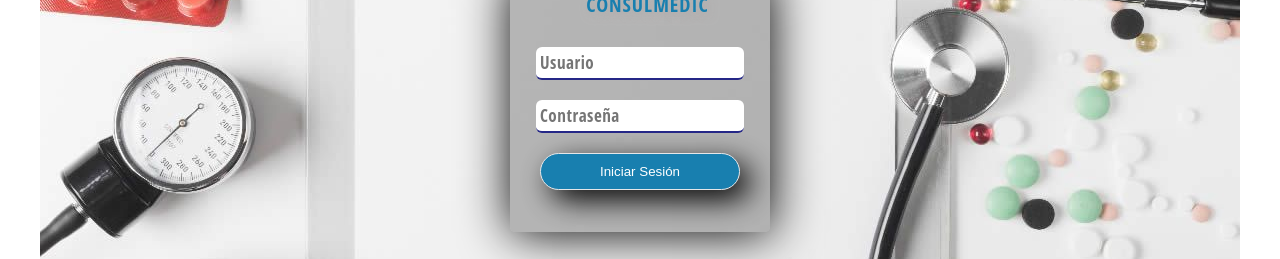
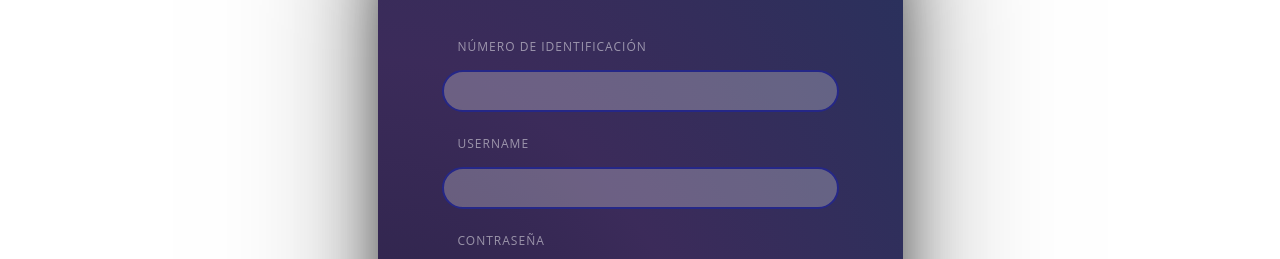
Before and after one commit to lauraC4MP0/4a-docs-componente-web, a Vue app in the folder consulmedic_fe/: page /user/signUp in a window 1280 px wide. Before the commit this address led to /user/logIn. Shown: the part 389-648 px from the top of the page. Built offline with nearby package versions, Linux system fonts and the light colour scheme; what @vue/apollo-option would draw is missing.

Commit message:
corrección componentes signup y newpatient

```diff
--- a/consulmedic_fe/src/App.vue
+++ b/consulmedic_fe/src/App.vue
@@ -73,11 +73,14 @@ export default {
       is_auth: false,
     };
   },
+  created: function () {
+    this.verifyAuth();
+  },
   components: {},
   methods: {
     verifyAuth: function () {
-      if (this.is_auth == false) {
-        this.$router.push({ name: "logIn" });
+      /*if (this.is_auth == false) {
+        this.$router.push({ name: "logIn" });*/
       }
     },
     loadLogIn: function () {
@@ -115,11 +118,8 @@ export default {
       alert("Producto agregado exitosamente");
       },
 
-      },
-  created: function () {
-    this.verifyAuth();
-  },
-};
+      }
+
 </script>
 
 <style>
--- a/consulmedic_fe/src/components/NewPatient.vue
+++ b/consulmedic_fe/src/components/NewPatient.vue
@@ -10,19 +10,19 @@
       </div>
       <div class="modal__content">
         <h2>NUEVO PACIENTE</h2>
-        <form>
+        <form v-on:submit.prevent="processNewPatient">
           <ul class="form-list">
             <li class="form-list__row">
               <label>Número de identificación</label>
-              <input type="text" name="" required />
+              <input type="text" name="" required v-model="patient.id" />
             </li>
             <li class="form-list__row">
               <label>Nombres</label>
-              <input type="text" name="" required />
+              <input type="text" name="" required v-model="patient.name"/>
             </li>
             <li class="form-list__row">
               <label>Apellidos</label>
-              <input type="text" name="" required />
+              <input type="text" name="" required v-model="patient.lastname"/>
             </li>
             <li class="form-list__row form-list__row--inline">
               <div>
@@ -61,18 +61,18 @@
             </li>
             <li class="form-list__row">
               <label>Número de celular</label>
-              <input type="text" name="" required />
+              <input type="text" name="" required v-model="patient.phoneNumber"/>
             </li>
             <li class="form-list__row">
               <label>Email</label>
-              <input type="email" name="" required="" />
+              <input type="email" name="" required v-model="patient.email" />
             </li>
             <li class="form-list__row">
               <label>Tipo de sangre</label>
               <div class="bloodType-selected">
                 <br />
-                <select>
-                  <option value="A+">A+</option>
+                <select v-model="patient.bloodType">
+                  <option value="A+" selected>A+</option>
                   <option value="A-">A-</option>
                   <option value="B+">B+</option>
                   <option value="B-">B-</option>
@@ -85,7 +85,7 @@
               </div>
             </li>
             <li>
-              <button type="submit" class="button" onclick="format()">
+              <button type="submit" class="button" >
                 Crear paciente
               </button>
             </li>
@@ -103,19 +103,33 @@ export default {
   name: "NewPatient",
   data: function () {
     return {
+      year: document.getElementById("year"),
+      month: document.getElementById("month"),
+      day: document.getElementById("day"),
       patient: {
         id: null,
         name: "",
         lastname: "",
-        dateBirth:`${document.getElementById("year").value}-${document.getElementById("month").value}-${document.getElementById("day").value}`,
+        dateBirth: "",
         phoneNumber: null,
         email: "",
-        bloodType: ""
+        bloodType: "",
       },
     };
   },
+  created: async function () {},
   methods: {
     processNewPatient: async function () {
+      this.patient.dateBirth =
+        "" +
+        document.getElementById("year").value +
+        "-" +
+        document.getElementById("month").value +
+        "-" +
+        document.getElementById("day").value +
+        "";
+      console.log(this.patient.dateBirth);
+      console.log(this.patient);
       await this.$apollo
         .mutate({
           mutation: gql`
--- a/consulmedic_fe/src/components/SignUp.vue
+++ b/consulmedic_fe/src/components/SignUp.vue
@@ -2,7 +2,7 @@
   <div class="main-container">
     <br />
     <center>
-      <div id="error" class="alert alert-danger ocultar" role="alert">
+      <div id="error" class="alert alert-danger hide" role="alert">
         Las contraseñas no coinciden, vuelve a intentar.
       </div>
     </center>
@@ -22,9 +22,9 @@
           type="text"
           v-model="user.id"
         />
-        <label for="signup-input-name" class="signup__label"> Username </label>
+        <label for="signup-input-user" class="signup__label"> Username </label>
         <input
-          id="signup-input-name"
+          id="signup-input-user"
           class="signup__input"
           type="text"
           v-model="user.username"
@@ -69,14 +69,8 @@
           type="email"
           v-model="user.email"
         />
-        <label for="signup-sign-up" class="signup__label--checkbox">
-          <input
-            id="signup-sign-up"
-            type="checkbox"
-            class="signup__input--checkbox"
-          />
-          Quiero recibir notificaciones a mi correo
-        </label>
+        <br />
+        <br />
         <button class="signup__submit" type="submit" id="signup">
           Registrarse
         </button>
@@ -107,21 +101,30 @@ export default {
       b: document.getElementById("signup"),
     };
   },
+  created: async function () {},
   methods: {
     processSingUp: async function () {
-      var validation = true;
-      if (pass1 != pass2) {
-        document.getElementById("error").classList.add("mostrar");
+      this.pass1 = document.getElementById("signup-input-password").value;
+      this.pass2 = document.getElementById("signup-input-password2").value;
+      console.log(this.pass1 + "..." + this.pass2);
+      var validation = false;
+      if (
+        this.pass1 != this.pass2 ||
+        this.pass1 == null ||
+        this.pass2 == null
+      ) {
+        document.getElementById("error").classList.add("show");
         alert("Las contraseñan no coinciden, vuelve a intentar");
         validation = false;
       } else {
-        document.getElementById("error").classList.remove("mostrar");
+        document.getElementById("error").classList.remove("show");
         setTimeout(function () {
           location.reload();
         }, 3000);
         validation = true;
       }
       if (validation) {
+		  console.log(this.user);
         await this.$apollo
           .mutate({
             mutation: gql`
@@ -149,6 +152,7 @@ export default {
               lastname: result.lastname,
               email: result.email,
             };
+            console.log(dataSignUp);
             this.$emit("completedSignUp", dataSignUp);
           })
           .catch((error) => {
@@ -174,7 +178,6 @@ body {
   box-sizing: border-box;
   transition: 0.25s all ease;
 }
-
 
 .signup-container {
   display: block;
@@ -358,10 +361,10 @@ body {
   color: rgb(17, 97, 237);
 }
 
-.signup-container .ocultar {
+.main-container .hide {
   display: none;
 }
-.signup-container .mostrar {
+.main-container .show {
   display: block;
 }
 
--- a/consulmedic_fe/src/main.js
+++ b/consulmedic_fe/src/main.js
@@ -5,7 +5,7 @@ import { ApolloClient, createHttpLink, InMemoryCache } from '@apollo/client/core
 import { createApolloProvider } from '@vue/apollo-option'
 import { setContext } from 'apollo-link-context'
 const httpLink = createHttpLink({
-    uri: 'https://mision-tic-api-gateway.herokuapp.com/',
+    uri: ' https://consulmedic-api.herokuapp.com/',
 })
 const authLink = setContext((_, { headers }) => {
     return {
```
